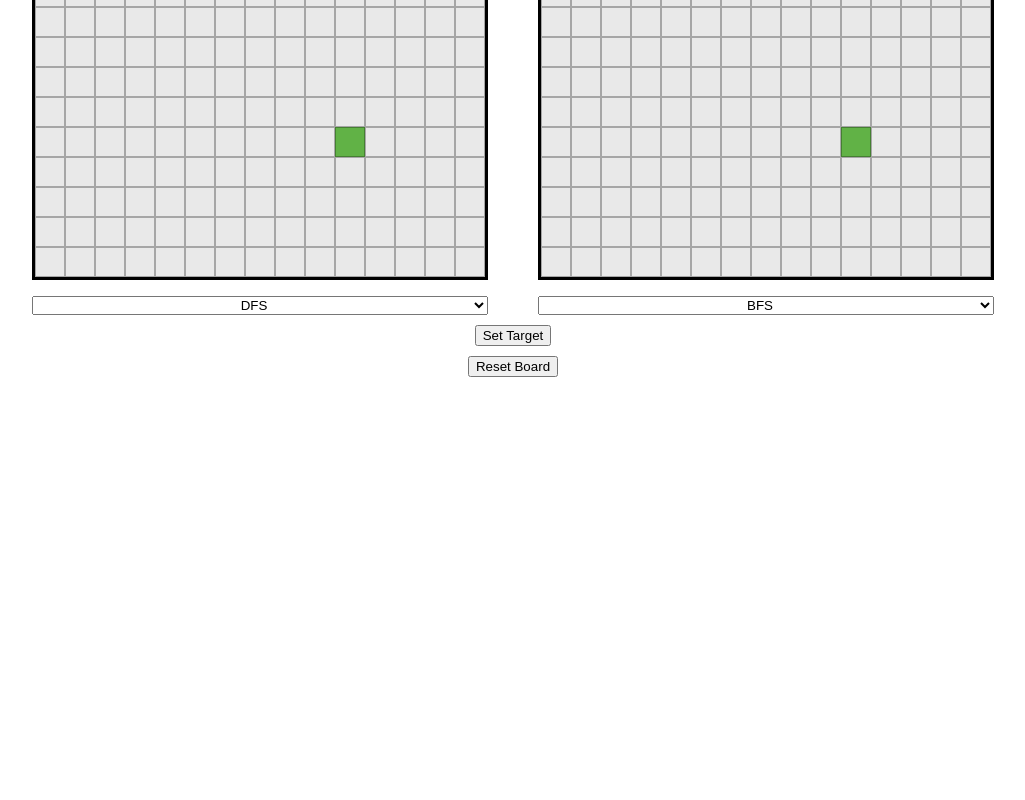
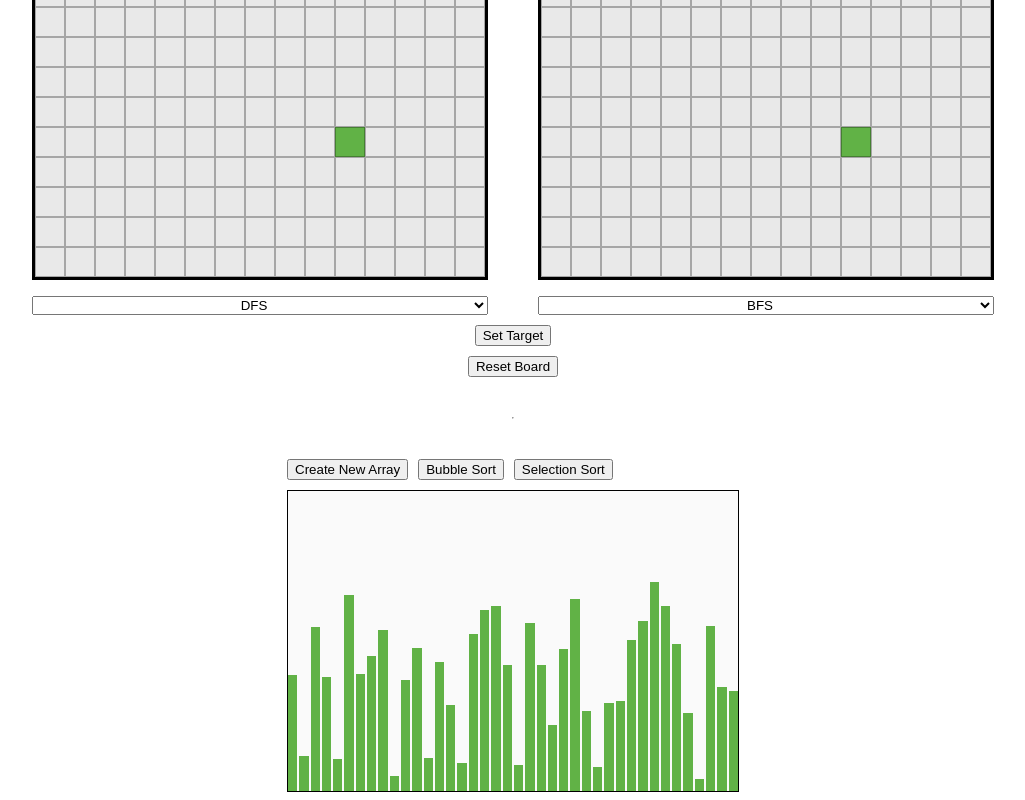
Before and after one commit to eliThomass/react-algo-visualizer, a React (Vite) app: page / in a window 1280 px wide. Shown: the part 221-1021 px from the top of the page, without its empty margins (127-1152 px from the left). Before the commit the page ends 800 px from the top, so only its background shows below. Built offline with nearby package versions, Linux system fonts and the light colour scheme.

Commit message:
Array Sort Visualizer Added

```diff
--- a/src/App.jsx
+++ b/src/App.jsx
@@ -2,173 +2,134 @@ import { useState, useRef } from 'react'
 import './App.css'
 import { dfs, bfs } from './algorithms'
 import Grid from './Grid'
-//test
+import SortVisualizer from './SortVisualizer'
+
 function App() {
-  const [isMouseDown, setIsMouseDown] = useState(false);
-  const [drawValue, setDrawValue] = useState(1);
-  const [algo1, setAlgo1] = useState('DFS');
-  const [algo2, setAlgo2] = useState('BFS');
+  const [isMouseDown, setIsMouseDown] = useState(false)
+  const [drawValue, setDrawValue] = useState(1)
+  const [algo1, setAlgo1] = useState('DFS')
+  const [algo2, setAlgo2] = useState('BFS')
 
-  const [targetMode, setTargetMode] = useState(false);
-  const [targetPos, setTargetPos] = useState([10, 10]);
+  const [targetMode, setTargetMode] = useState(false)
+  const [targetPos, setTargetPos] = useState([10, 10])
 
-  const timeoutIds = useRef([]);
+  const timeoutIds = useRef([])
 
   const generateGrid = (target) => {
-    const grid = Array(15).fill().map(() => Array(15).fill(0));
-    grid[target[0]][target[1]] = 3; // 3 = Green Target
-    return grid;
-  };
+    const grid = Array(15).fill().map(() => Array(15).fill(0))
+    grid[target[0]][target[1]] = 3
+    return grid
+  }
 
-  const [maze, setMaze] = useState(() => generateGrid([10, 10]));
-  const [maze2, setMaze2] = useState(() => generateGrid([10, 10]));
+  const [maze, setMaze] = useState(() => generateGrid(targetPos))
+  const [maze2, setMaze2] = useState(() => generateGrid(targetPos))
 
   const handleCell = (gridId, row, col, newValue) => {
-    if(gridId === 1) {
-      setMaze((prevMaze) => {
-        return prevMaze.map((gridRow, rIndex) => {
-          if (rIndex === row) {
-            return gridRow.map((cell, cIndex) => {
-              return cIndex === col ? newValue : cell;
-            });
+    if (gridId === 1) {
+      setMaze(prev => prev.map((r, ri) => r.map((c, ci) => (ri === row && ci === col ? newValue : c))))
+    } else if (gridId === 2) {
+      setMaze2(prev => prev.map((r, ri) => r.map((c, ci) => (ri === row && ci === col ? newValue : c))))
     }
-          return gridRow;
-        });
-      });
   }
-    if(gridId === 2) {
-      setMaze2((prevMaze) => {
-        return prevMaze.map((gridRow, rIndex) => {
-          if (rIndex === row) {
-            return gridRow.map((cell, cIndex) => {
-              return cIndex === col ? newValue : cell;
-            });
-          }
-          return gridRow;
-        });
-      });
-    }
-  };
 
   const handleMouseDown = (row, col, currentVal) => {
     if (targetMode) {
-      handleCell(1, targetPos[0], targetPos[1], 0);
-      handleCell(2, targetPos[0], targetPos[1], 0);
+      handleCell(1, targetPos[0], targetPos[1], 0)
+      handleCell(2, targetPos[0], targetPos[1], 0)
+      setTargetPos([row, col])
+      handleCell(1, row, col, 3)
+      handleCell(2, row, col, 3)
+      setTargetMode(false)
+      return
+    }
 
-
-      setTargetPos([row, col]);
-      handleCell(1, row, col, 3);
-      handleCell(2, row, col, 3);
-
-      setTargetMode(false);
-      return;
+    setIsMouseDown(true)
+    const newVal = currentVal === 1 ? 0 : 1
+    setDrawValue(newVal)
+    handleCell(1, row, col, newVal)
+    handleCell(2, row, col, newVal)
   }
-    setIsMouseDown(true);
-
-    const newVal = currentVal === 1 ? 0 : 1;
-    setDrawValue(newVal);
-    handleCell(row, col, newVal);
-    handleCell(1, row, col, drawValue);
-    handleCell(2, row, col, drawValue);
-  };
 
   const handleMouseEnter = (row, col) => {
-    if (isMouseDown) {
-      if (row === targetPos[0] && col === targetPos[1]) return;
-      handleCell(1, row, col, drawValue);
-      handleCell(2, row, col, drawValue);
+    if (!isMouseDown) return
+    if (row === targetPos[0] && col === targetPos[1]) return
+    handleCell(1, row, col, drawValue)
+    handleCell(2, row, col, drawValue)
   }
-  };
 
-  const handleMouseUp = () => {
-    setIsMouseDown(false);
-  };
+  const handleMouseUp = () => setIsMouseDown(false)
 
   const runAlgorithm = (name, grid, history) => {
-    if (name === 'DFS') dfs(0, 0, targetPos, grid, new Set(), history);
-    if (name === 'BFS') bfs(0, 0, targetPos, grid, new Set(), history);
-  };
+    if (name === 'DFS') dfs(0, 0, targetPos, grid, new Set(), history)
+    if (name === 'BFS') bfs(0, 0, targetPos, grid, new Set(), history)
+  }
 
   const visualizePath = () => {
-    timeoutIds.current.forEach(clearTimeout);
-    timeoutIds.current = [];
-    let mazeCopy = JSON.parse(JSON.stringify(maze));
-    let history1 = [];
-    let mazeCopy2 = JSON.parse(JSON.stringify(maze));
-    let history2 = [];
+    timeoutIds.current.forEach(clearTimeout)
+    timeoutIds.current = []
 
-    runAlgorithm(algo1, mazeCopy, history1);
-    runAlgorithm(algo2, mazeCopy2, history2);
+    const mazeCopy1 = JSON.parse(JSON.stringify(maze))
+    const mazeCopy2 = JSON.parse(JSON.stringify(maze2))
+    const history1 = []
+    const history2 = []
 
-    const maxSteps = Math.max(history1.length, history2.length);
+    runAlgorithm(algo1, mazeCopy1, history1)
+    runAlgorithm(algo2, mazeCopy2, history2)
+
+    const maxSteps = Math.max(history1.length, history2.length)
 
     for (let i = 0; i < maxSteps; i++) {
       const id = setTimeout(() => {
         if (i < history1.length) {
-          const stepA = history1[i];
-          handleCell(1, stepA.r, stepA.c, stepA.val);
+          const step = history1[i]
+          handleCell(1, step.r, step.c, step.val)
+        }
+        if (i < history2.length) {
+          const step = history2[i]
+          handleCell(2, step.r, step.c, step.val)
+        }
+      }, 40 * i)
+      timeoutIds.current.push(id)
+    }
   }
 
-        if (i < history2.length) {
-          const stepB = history2[i];
-          handleCell(2, stepB.r, stepB.c, stepB.val);
-        }
-      }, 40 * i);
-
-      timeoutIds.current.push(id);
-    }
-  };
-
   const handleReset = () => {
-    timeoutIds.current.forEach(clearTimeout);
-    timeoutIds.current = [];
-    setMaze(generateGrid(targetPos));
-    setMaze2(generateGrid(targetPos));
-
-  }
-
-  const handleTarget = () => {
-    setTargetMode(!targetMode); // Toggle allowing user to cancel
+    timeoutIds.current.forEach(clearTimeout)
+    timeoutIds.current = []
+    setMaze(generateGrid(targetPos))
+    setMaze2(generateGrid(targetPos))
   }
 
   return (
-    <>
     <div id='container' onMouseUp={handleMouseUp}>
-        <button onClick={() => visualizePath()}> Compare! </button>
+      <button onClick={visualizePath}>Compare!</button>
 
       <div className='grids'>
         <div className='grid-wrapper'>
-            <Grid
-              mazeData={maze}
-              handleMouseDown={handleMouseDown}
-              handleMouseEnter={handleMouseEnter}
-              handleMouseUp={handleMouseUp}
-            />
-            <select value={algo1} onChange={(e) => setAlgo1(e.target.value)}>
-              <option value="DFS">DFS</option>
-              <option value="BFS">BFS</option>
+          <Grid mazeData={maze} handleMouseDown={handleMouseDown} handleMouseEnter={handleMouseEnter} handleMouseUp={handleMouseUp} />
+          <select value={algo1} onChange={e => setAlgo1(e.target.value)}>
+            <option value='DFS'>DFS</option>
+            <option value='BFS'>BFS</option>
           </select>
         </div>
 
         <div className='grid-wrapper'>
-            <Grid
-              mazeData={maze2}
-              handleMouseDown={handleMouseDown}
-              handleMouseEnter={handleMouseEnter}
-              handleMouseUp={handleMouseUp}
-            />
-            <select value={algo2} onChange={(e) => setAlgo2(e.target.value)}>
-              <option value="DFS">DFS</option>
-              <option value="BFS">BFS</option>
+          <Grid mazeData={maze2} handleMouseDown={handleMouseDown} handleMouseEnter={handleMouseEnter} handleMouseUp={handleMouseUp} />
+          <select value={algo2} onChange={e => setAlgo2(e.target.value)}>
+            <option value='DFS'>DFS</option>
+            <option value='BFS'>BFS</option>
           </select>
         </div>
       </div>
-        <button onClick={handleTarget} style={{marginTop: "10px", marginBottom: "10px"}}> Set Target </button>
-        <button onClick={handleReset}> Reset Board </button>
 
+      <button onClick={() => setTargetMode(!targetMode)} style={{ margin: '10px 0' }}>Set Target</button>
+      <button onClick={handleReset}>Reset Board</button>
+
+      <hr style={{ margin: '40px 0' }} />
+
+      <SortVisualizer />
     </div>
-    </>
   )
-};
+}
 
 export default App
--- /dev/null
+++ b/src/SortVisualizer.jsx
@@ -0,0 +1,45 @@
+import { useState } from "react";
+import "./sort.css";
+import { bubbleSort, selectionSort } from "./sortAlgorithms";
+
+export default function SortVisualizer() {
+  const ARRAY_SIZE = 40;
+
+  const generateArray = () => {
+    return Array.from({ length: ARRAY_SIZE }, () => Math.floor(Math.random() * 200) + 10);
+  };
+
+  const [array, setArray] = useState(generateArray());
+  const [isSorting, setIsSorting] = useState(false);
+
+  const newArray = () => {
+    if (isSorting) return;
+    setArray(generateArray());
+  };
+
+  const runSort = async (sortFn) => {
+    setIsSorting(true);
+    await sortFn([...array], setArray);
+    setIsSorting(false);
+  };
+
+  return (
+    <div>
+      <div className="sort-buttons">
+        <button onClick={newArray} disabled={isSorting}>Create New Array</button>
+        <button onClick={() => runSort(bubbleSort)} disabled={isSorting}>Bubble Sort</button>
+        <button onClick={() => runSort(selectionSort)} disabled={isSorting}>Selection Sort</button>
+      </div>
+
+      <div id="sort-box" style={{ display: "flex", alignItems: "flex-end", gap: "2px", border: "1px solid black", height: "300px", background: "#fafafa" }}>
+        {array.map((value, idx) => (
+          <div
+            key={idx}
+            className="bar"
+            style={{ width: "10px", height: `${value}px`, backgroundColor: "rgba(97, 178, 70, 1)" }}
+          ></div>
+        ))}
+      </div>
+    </div>
+  );
+}
--- /dev/null
+++ b/src/sort.css
@@ -0,0 +1,15 @@
+#sort-box {
+  width: 450px;
+  height: 300px;
+  display: flex;
+  align-items: flex-end;
+  gap: 2px;
+  border: 1px solid black;
+  background: #fafafa;
+}
+
+.sort-buttons {
+  display: flex;
+  gap: 10px;
+  margin-bottom: 10px;
+}
--- /dev/null
+++ b/src/sortAlgorithms.js
@@ -0,0 +1,37 @@
+export async function bubbleSort(arr, setArray) {
+  let n = arr.length;
+
+  for (let i = 0; i < n - 1; i++) {
+    for (let j = 0; j < n - i - 1; j++) {
+      if (arr[j] > arr[j + 1]) {
+        [arr[j], arr[j + 1]] = [arr[j + 1], arr[j]];
+        setArray([...arr]);
+        await sleep(20);
+      }
+    }
+  }
+}
+
+export async function selectionSort(arr, setArray) {
+  let n = arr.length;
+
+  for (let i = 0; i < n; i++) {
+    let minIdx = i;
+
+    for (let j = i + 1; j < n; j++) {
+      if (arr[j] < arr[minIdx]) {
+        minIdx = j;
+      }
+    }
+
+    if (minIdx !== i) {
+      [arr[i], arr[minIdx]] = [arr[minIdx], arr[i]];
+      setArray([...arr]);
+      await sleep(20);
+    }
+  }
+}
+
+function sleep(ms) {
+  return new Promise(resolve => setTimeout(resolve, ms));
+}
```
Also changed, not shown: 1 other file (tests, documents, lock files or other folders). Lines whose indentation alone changed are shown as unchanged.
